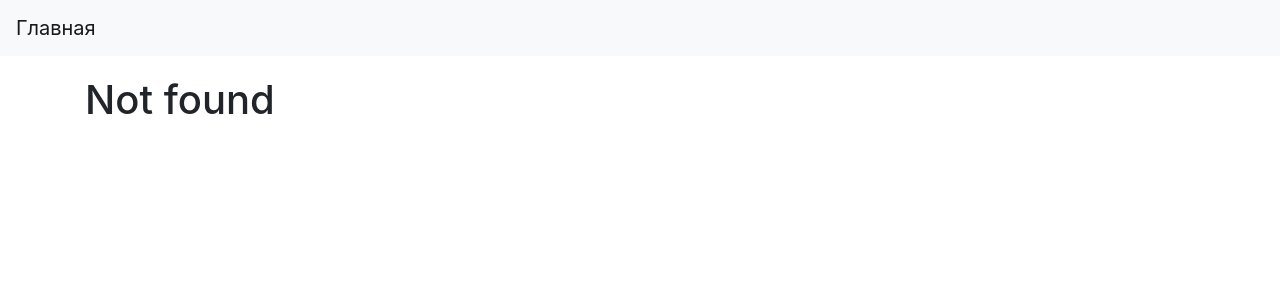
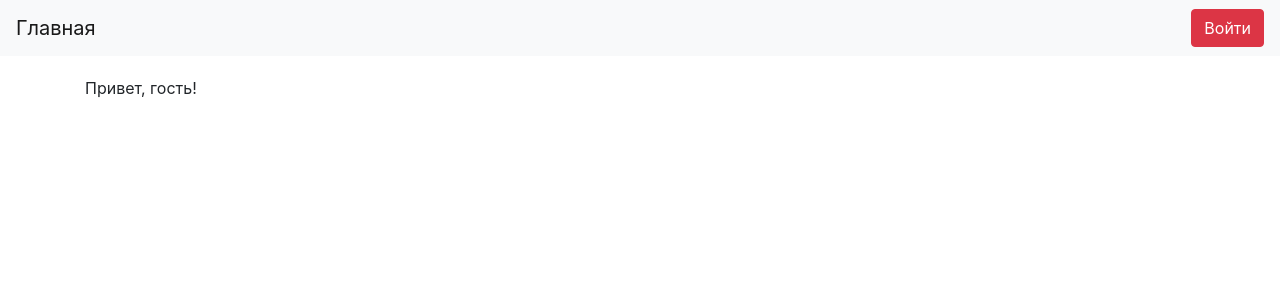
Before and after one commit to daria-ch/profilance-test, a React (Create React App) app: page / in a window 1280 px wide. Before the commit this address had no page. Shown: the top 300 px of the page. Built offline with nearby package versions, Linux system fonts and the light colour scheme.

Commit message:
Created main page and login popup

```diff
--- a/src/App.js
+++ b/src/App.js
@@ -3,6 +3,7 @@ import {Container} from "reactstrap";
 import {Route, Switch} from "react-router";
 import Toolbar from "./components/UI/Toolbar/Toolbar";
 import './App.css';
+import Main from "./containers/Main/Main";
 
 class App extends Component {
   render() {
@@ -13,7 +14,7 @@ class App extends Component {
             </header>
             <Container style={{marginTop: '20px'}}>
                 <Switch>
-                   {/*<Route path="/" exact component={News}/>*/}
+                   *<Route path="/" exact component={Main}/>*
                     <Route render={() => <h1>Not found</h1>}/>
                 </Switch>
             </Container>
--- a/src/components/UI/Toolbar/Toolbar.js
+++ b/src/components/UI/Toolbar/Toolbar.js
@@ -1,15 +1,53 @@
 import React, {Component} from 'react';
 import {NavLink as RouterNavLink} from 'react-router-dom';
-import {Navbar, NavbarBrand} from 'reactstrap';
+import {Button, Navbar, NavbarBrand, Modal, ModalHeader, ModalBody, ModalFooter,Form, FormGroup, Label, Input} from 'reactstrap';
+import {connect} from "react-redux";
 
 class Toolbar extends Component {
+    state = {
+        modal: false
+    }
+
+    toggle = () => {
+        this.setState({modal: !this.state.modal})
+    }
+
     render() {
         return (
             <Navbar color="light" light expand="md" style={{display: 'flex', justifyContent: 'space-between'}}>
                 <NavbarBrand tag={RouterNavLink} to="/">Главная</NavbarBrand>
+                <div>
+                    {!this.props.login ? <div>
+                            <Button color="danger" onClick={this.toggle}>Войти</Button>
+                            <Modal isOpen={this.state.modal} toggle={this.toggle}>
+                                <ModalHeader toggle={this.toggle}>Log In</ModalHeader>
+                                <ModalBody>
+                                    <Form>
+                                        <FormGroup>
+                                            <Label for="login">Login</Label>
+                                            <Input type="text" name="login" id="login" placeholder="Enter login" />
+                                        </FormGroup>
+                                        <FormGroup>
+                                            <Label for="password">Password</Label>
+                                            <Input type="password" name="password" id="password" placeholder="Enter password" />
+                                        </FormGroup>
+                                        <ModalFooter>
+                                            <Button color="primary" onClick={this.toggle}>Login</Button>{' '}
+                                            <Button color="secondary" onClick={this.toggle}>Cancel</Button>
+                                        </ModalFooter>
+                                    </Form>
+                                </ModalBody>
+                            </Modal>
+                        </div> :
+                        null}
+                </div>
             </Navbar>
         );
     }
 }
 
-export default Toolbar;
+const mapStateToProps = state => ({
+    login: state.users.login
+});
+
+export default connect(mapStateToProps)(Toolbar);
--- /dev/null
+++ b/src/containers/Main/Main.js
@@ -0,0 +1,18 @@
+import React, {Component} from 'react';
+import {connect} from "react-redux";
+
+class Main extends Component {
+    render() {
+        return (
+            <div>
+                {!this.props.login ? <div>Привет, гость!</div> : <div>Привет, юзер! </div>}
+            </div>
+        );
+    }
+}
+
+const mapStateToProps = state => ({
+    login: state.users.login
+});
+
+export default connect(mapStateToProps)(Main);
--- a/src/store/reducers/usersReducer.js
+++ b/src/store/reducers/usersReducer.js
@@ -1,6 +1,7 @@
 const initialState = {
     users: [],
     user: null,
+    admin: null,
     error: null,
     login: null,
     loginError: null
```
